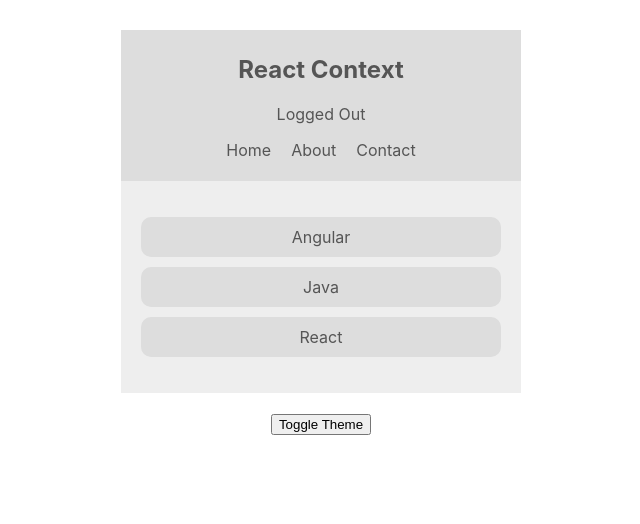
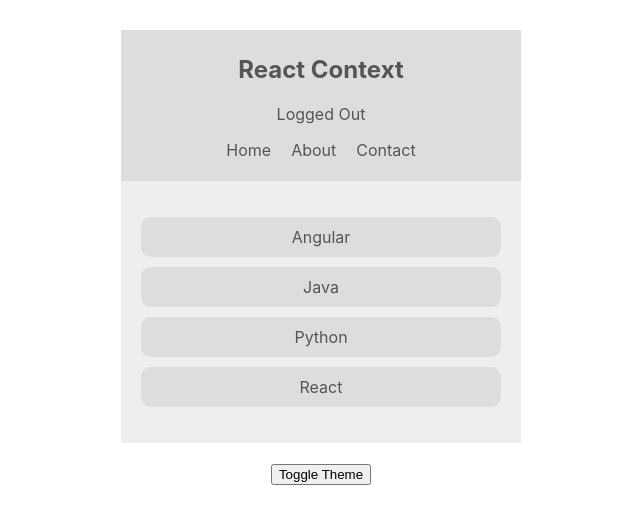
Before and after one commit to nagcse42/react-context-and-hooks, a React (Create React App) app: page / in a window 1280 px wide. Shown: the top 524 px of the page, without its empty margins (319-959 px from the left). Built offline with nearby package versions, Linux system fonts and the light colour scheme.

Commit message:
Book context added.

```diff
--- a/src/App.js
+++ b/src/App.js
@@ -3,6 +3,7 @@
 import ThemeToggle from "./components/ThemeToggle";
 import ThemeContextProvider from "./contexts/ThemeContext";
 import AuthContextProvider from "./contexts/AuthContext";
+import BookContextProvider from "./contexts/BookContext";
 
 function App() {
   return (
@@ -10,7 +11,9 @@
       <ThemeContextProvider>
         <AuthContextProvider>
           <NavBar></NavBar>
-          <BookList></BookList>
+          <BookContextProvider>
+            <BookList></BookList>
+          </BookContextProvider>
           <ThemeToggle></ThemeToggle>
         </AuthContextProvider>
       </ThemeContextProvider>
--- a/src/components/BookList.js
+++ b/src/components/BookList.js
@@ -1,9 +1,11 @@
 import React, { useContext } from "react";
 import { ThemeContext } from "../contexts/ThemeContext";
+import { BookContext } from "../contexts/BookContext";
 
 const BookList = () => {
   const { isLightTheme, light, dark } = useContext(ThemeContext);
   const theme = isLightTheme ? light : dark;
+  const { books, setBooks } = useContext(BookContext);
 
   return (
     <div
@@ -12,9 +14,14 @@
       style={{ color: theme.syntax, background: theme.bg }}
     >
       <ul>
-        <li style={{ backgroundColor: theme.ui }}>Angular</li>
-        <li style={{ backgroundColor: theme.ui }}>Java</li>
-        <li style={{ backgroundColor: theme.ui }}>React</li>
+        {books.map(book => {
+          return (
+            <li key={book.id} style={{ backgroundColor: theme.ui }}>
+              {" "}
+              {book.title}
+            </li>
+          );
+        })}
       </ul>
     </div>
   );
--- /dev/null
+++ b/src/contexts/BookContext.js
@@ -0,0 +1,19 @@
+import React, { createContext, useState } from "react";
+
+export const BookContext = createContext();
+
+const BookContextProvider = props => {
+  const [books, setBooks] = useState([
+    { title: "Angular", id: 1 },
+    { title: "Java", id: 2 },
+    { title: "Python", id: 3 },
+    { title: "React", id: 4 }
+  ]);
+  return (
+    <BookContext.Provider value={{ books }}>
+      {props.children}
+    </BookContext.Provider>
+  );
+};
+
+export default BookContextProvider;
```
